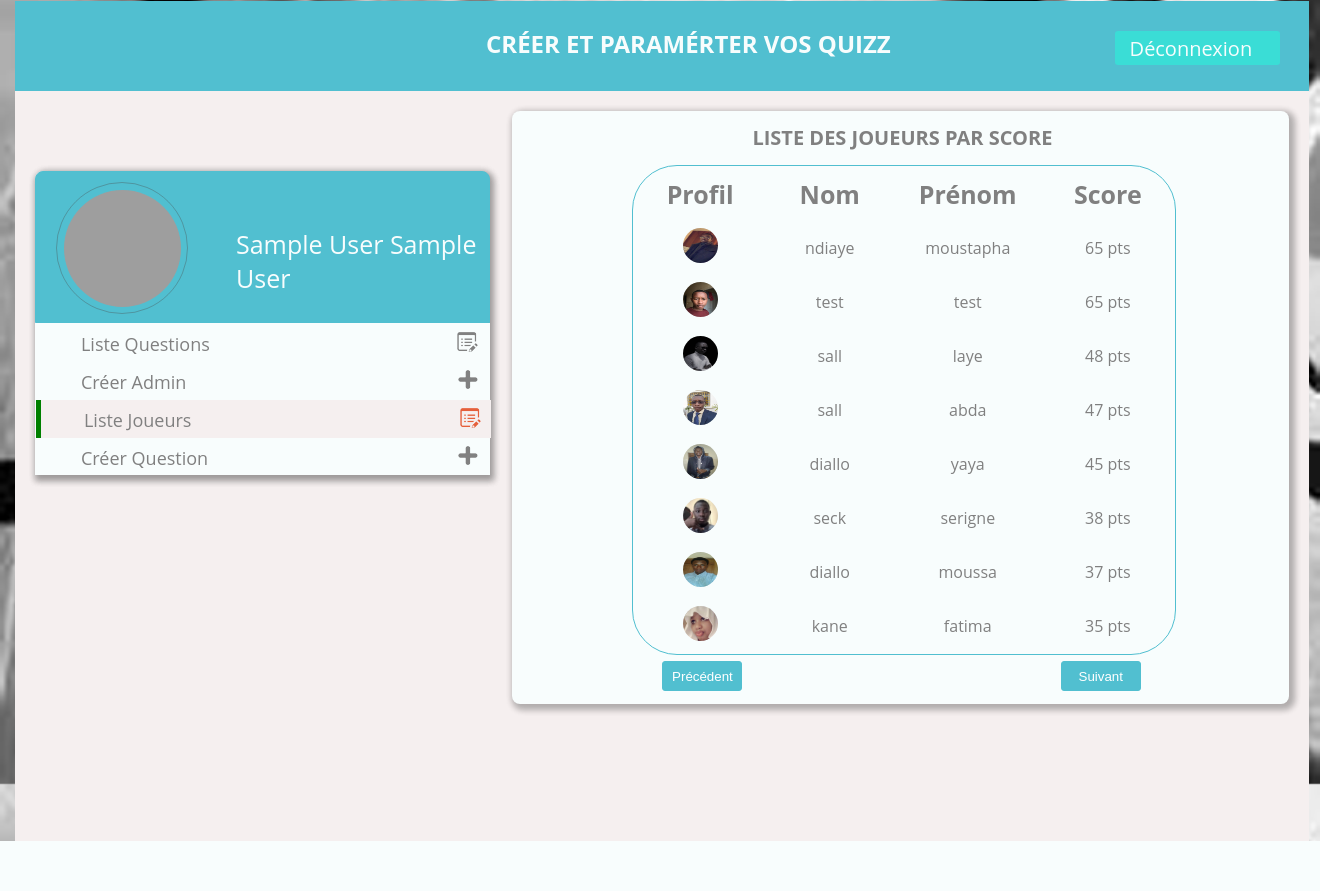
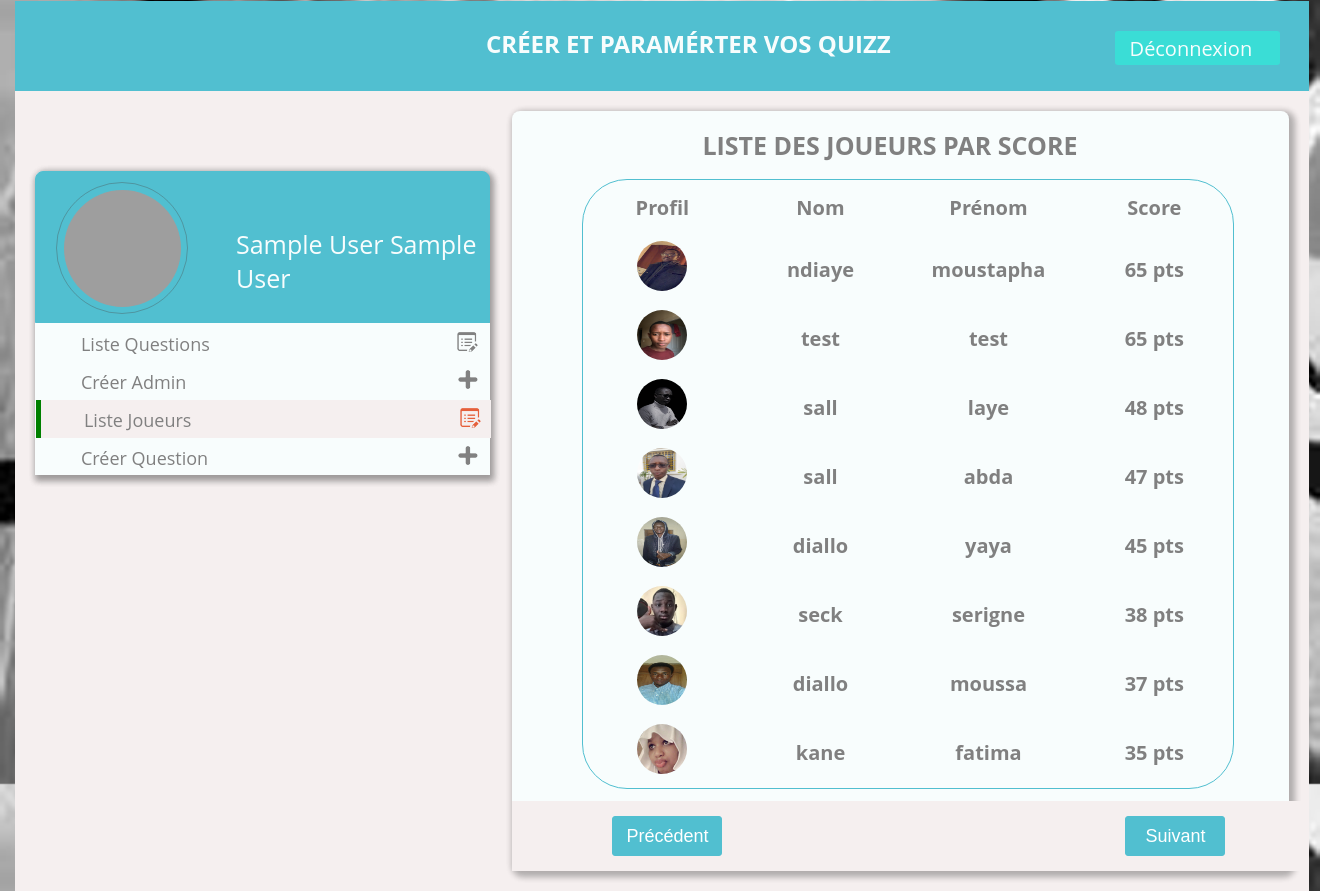
Before and after one commit to TokooDev/abdoulayeSall, a PHP site: page /admin-home.php?page=playersList&pages=2 in a window 1320 px wide. Shown: the part 84-975 px from the top of the page. Before the commit the page ends 925 px from the top, so only its background shows below. Run offline with PHP 8.4, Linux system fonts and the light colour scheme; the visitor is signed in with stand-in values (Sample User, id 1); grey boxes are pictures that could not be loaded.

Commit message:
Uptade de quelques bouts de code

```diff
--- a/qcm/css/style.css
+++ b/qcm/css/style.css
@@ -535,7 +535,7 @@ background-color: #fff;
 	position: absolute;
 	margin-left: 15px;
 	width: 98%;
-	height: 750px;
+	height: 800px;
 	background-color: #f5efef;
 }
 .side-navbar{
@@ -580,8 +580,8 @@ background-color: #fff;
 	border-radius: 50% 50%;
 }
 .img-profil-player{
-	width: 35px;
-	height: 35px;
+	width: 50px;
+	height: 50px;
 	border-radius: 50% 50%;
 }
 .profil-text{
@@ -628,6 +628,7 @@ background-color: #fff;
 .content-to-load{
 	position: absolute;
 	width: 60%;
+	height: 95%;
 	right: 20px;
 	top: 20px;
 	background-color: #f8fdfd;
@@ -681,17 +682,17 @@ background-color: #fff;
 }
 /*Page liste des joueurs*/
 .players-list{
-	width: 100%;
-	height: 580px;
-	margin-left: 120px;
+	width: 120%;
+	margin-left: 70px;
 	color: gray;
 }
 .players-list-title{
-	font-size: 20px;
+	font-size: 25px;
 	margin-left: 120px;
 }
 .table{
 	width: 100%;
+	height: 610px;
 	border:1.5px solid #51bfd0;
 	border-radius: 45px 45px 45px 45px;
 }
@@ -709,12 +710,14 @@ thead{
 	text-align: center;
 	width: 200px;
 	height: 50px;
+	font-size: 20px;
+	font-weight: bold;
 	margin-left: 10px;
 }
 /*Liste des questions*/
 .questions-list{
 	width: 100%;
-	height: 600px;
+	height: 550px;
 	margin-left: 100px;
 	color: gray;
 	border-radius: 10% 10%;
@@ -742,45 +745,55 @@ thead{
 .questions-list-content{
 	position: absolute;
 	float: left;
-	width: 100%;
-	height: 400px;
+	width: 120%;
+	height: 550px;
 	top: 80px;
 	padding: 20px 30px;
-	margin-left: 10px;
+	left: 30px;
 	color: gray;
 	border:2px solid #cab4a4;
 	border-radius: 10% 10%;
 
 }
+.question-pagination{
+	top: 690px;
+	padding: 15px;
+	position: absolute;
+	width: 763px;
+	left: 0;
+	height: 40px;
+	background-color: #f5efef;
+}
 .btn_suivant{
-	width: 80px;
-	height: 30px;
+	width: 100px;
+	height: 40px;
 	position: absolute;
-	top: 550px;
+	font-size: 18px;
 	color: white;
-	right: -85px;
+	right: 80px;
 	background-color: #51bfd0;
 	border:1px solid #51bfd0;
 	border-radius: 3px 3px;
 }
 .btn_precendent{
-	width: 80px;
-	height: 30px;
+	width: 110px;
+	height: 40px;
 	position: absolute;
-	top: 550px;
 	color: white;
-	left: 150px;
+	font-size: 18px;
+	left: 100px;
 	background-color: #51bfd0;
 	border:1px solid #51bfd0;
 	border-radius: 3px 3px;
 }
 .question{
-	margin-top: 20px;
+	margin-top: 15px;
 	font-size: 20px;
 	color: #947265;
 	font-weight: bold;
 }
 .reponse{
+	margin-top: 5px;
 	font-size: 18px;
 	color: black;
 	font-weight: bold;
@@ -788,7 +801,7 @@ thead{
 .input-reponse{
 	width: 300px;
 	height: 30px;
-	margin-top: 5px;
+	margin-top: 15px;
 	border:1px solid #cab4a4 ;
 	border-radius: 4px 4px;
 }
--- a/qcm/fichiers/nbreQuestion.json
+++ b/qcm/fichiers/nbreQuestion.json
@@ -1 +1 @@
-["8",["8"]]
+["5",["5"]]
--- a/qcm/fichiers/score.json
+++ b/qcm/fichiers/score.json
@@ -1 +1 @@
-[{"tokosel":{"prenom":"laye","nom":"sall","login":"tokosel","score":48},"test":{"prenom":"test","nom":"test","login":"test","score":55},"aly":{"prenom":"aly","nom":"niang","login":"aly","score":92}}]
+[{"tokosel":{"prenom":"laye","nom":"sall","login":"tokosel","score":48},"test":{"prenom":"test","nom":"test","login":"test","score":55},"aly":{"prenom":"aly","nom":"niang","login":"aly","score":92},"mounas":{"prenom":"mounas","nom":"wone","login":"mounas","score":62}}]
--- a/qcm/player-home.php
+++ b/qcm/player-home.php
@@ -247,7 +247,7 @@ session_start();
 						            if($_SESSION['current']>2){
 						                $link .= 'pages='.$_SESSION['precedent'];
 						            }
-						            echo ' <a href="'.$link.'"><input type="button" value="Précédent" name="btnPrev" class="btnPrecendent"></a> ';
+						            echo ' <a href="'.$link.'"><input type="button" value="Précédent" name="btnPrev" class="btnPrecendent">&raquo;</a> ';
 						        }
 						        echo '</form>';
 						        ?>
@@ -312,8 +312,6 @@ session_start();
 		                        file_put_contents('fichiers/users.json', $js_users);
 		                    }
 		                    $_SESSION['rep']['score'] = 0;
-
-		                    // $_SESSION['questions'] =  $questions;
 		                }
 
 		                if(isset($_POST['btnLeave'])){
--- a/qcm/playersList.php
+++ b/qcm/playersList.php
@@ -84,6 +84,7 @@
 				    ?>
 				</tbody>
 			</table>
+			<div class="question-pagination">
 			<?php
 				$precedent = $currentPage-1;
 				$suivant = $currentPage + 1;
@@ -99,5 +100,6 @@
 				}
 			?>
 		</div>
+		</div>
 	</div>
 </div>
```
Also changed, not shown: qcm/fichiers/questions.json (+1 -1 lines), qcm/fichiers/users.json (+1 -1 lines), qcm/questionsList.php (+5 -2 lines).
